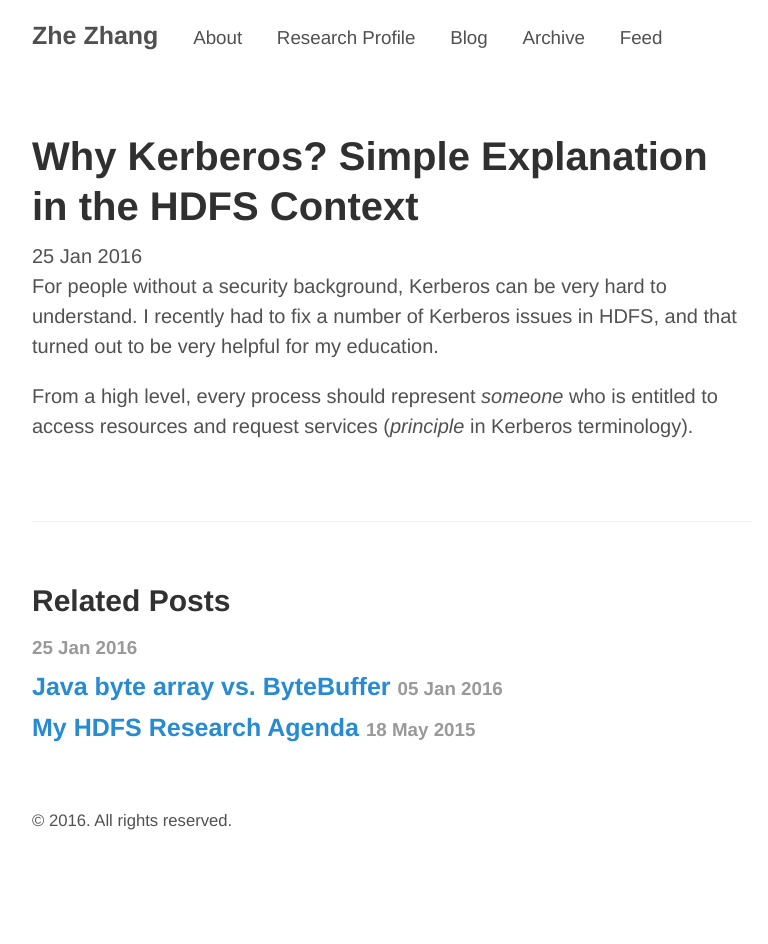
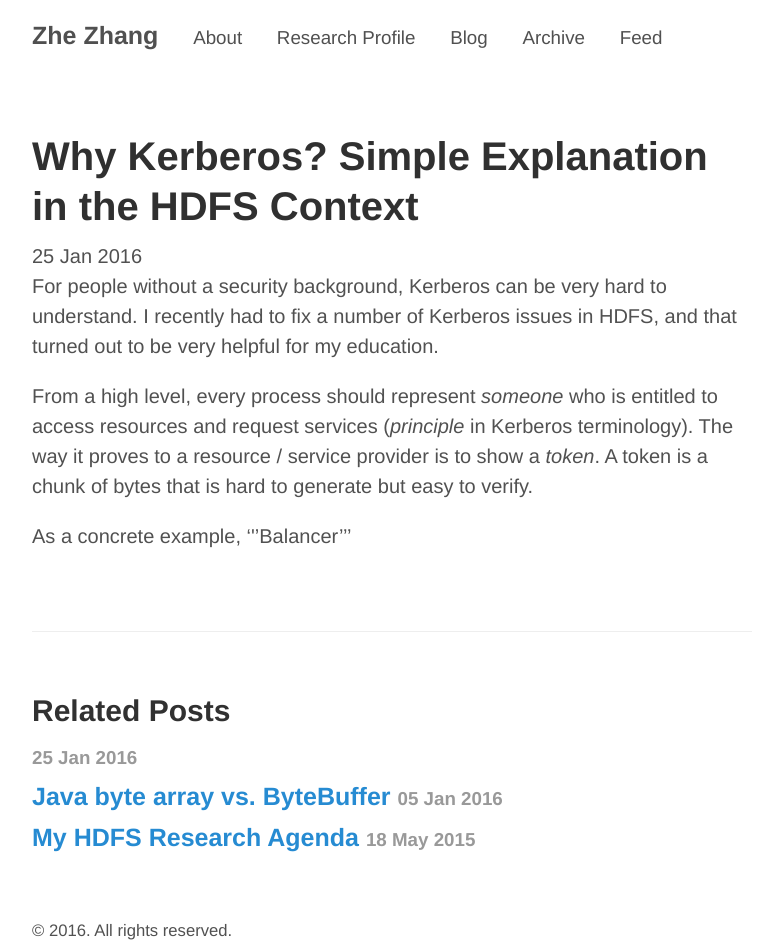
Before and after one commit to zhe-thoughts/zhe-thoughts.github.io, a Jekyll site: the page built from _posts/2016-01-25-HDFS-Kerberos.md, in a window 1280 px wide. Shown: the whole page, without its empty margins (248-1016 px from the left). Built offline with Jekyll 4.4.1, drawn with Linux system fonts in a browser that asks for light colours; before the commit the page ends 900 px from its top, so only the background shows below that.

Commit message:
Update 2016-01-25-HDFS-Kerberos.md

```diff
--- a/_posts/2016-01-25-HDFS-Kerberos.md
+++ b/_posts/2016-01-25-HDFS-Kerberos.md
@@ -4,4 +4,6 @@ title: Why Kerberos? Simple Explanation in the HDFS Context
 ---
 For people without a security background, Kerberos can be very hard to understand. I recently had to fix a number of Kerberos issues in HDFS, and that turned out to be very helpful for my education.
 
-From a high level, every process should represent *someone* who is entitled to access resources and request services (*principle* in Kerberos terminology).
+From a high level, every process should represent *someone* who is entitled to access resources and request services (*principle* in Kerberos terminology). The way it proves to a resource / service provider is to show a *token*. A token is a chunk of bytes that is hard to generate but easy to verify.
+
+As a concrete example, '''Balancer'''
```
